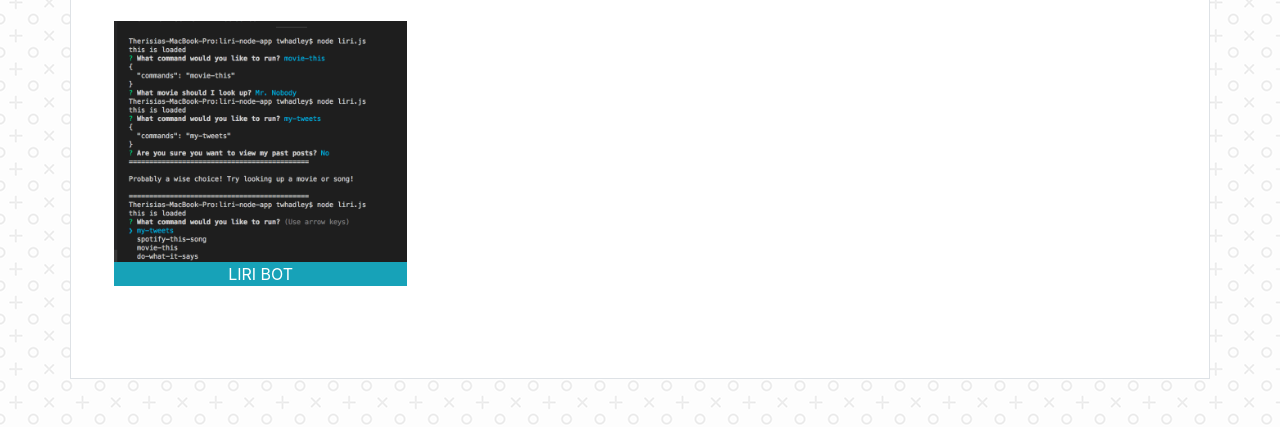
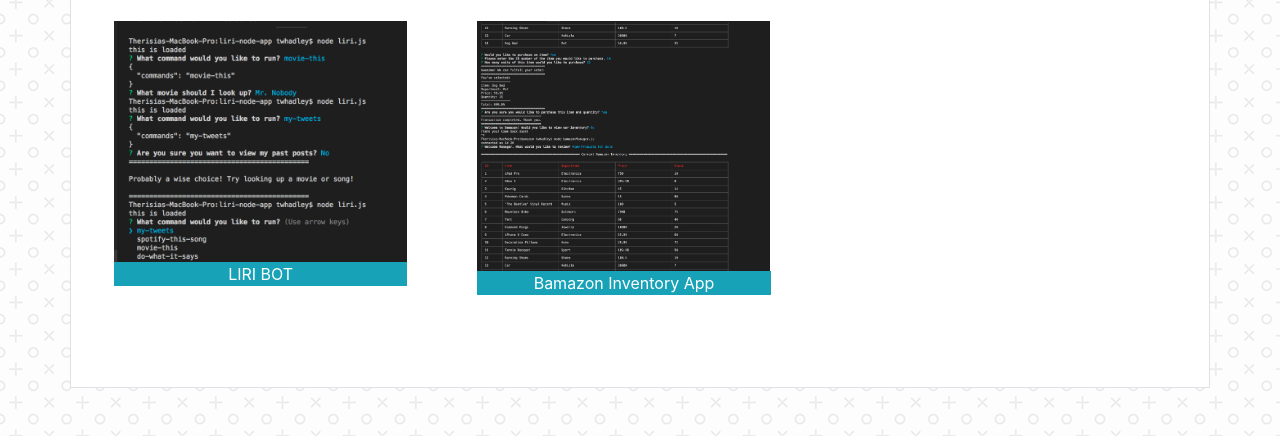
Before and after one commit to BaliGirl/Bootstrap-Portfolio, a plain HTML site: page portfolio.html in a window 1280 px wide. Shown: the part 931-1367 px from the top of the page. Drawn offline with nearby package versions, Linux system fonts and the light colour scheme.

Commit message:
uploadbamazon

```diff
--- a/portfolio.html
+++ b/portfolio.html
@@ -147,10 +147,10 @@
           </div>
           <div class="col-md-4">
             <div class="p-1">
-              <a href="">
-                <img src="" alt="" style="width:90%">
+              <a href="https://drive.google.com/file/d/1h1fz-9s2IImcMhkqwqb6Jmneuc6BMsTL/view">
+                <img src="assets/images/Bamazon_Inventory.jpg" alt="Bamazon Inventory" style="width:90%">
                 <div class="img-overlay pl-0 pr-2 mr-4">
-                  <p class="bg-info text-white text-center v-align-content"></p>
+                  <p class="bg-info text-white text-center v-align-content">Bamazon Inventory App</p>
                 </div>
               </a>
             </div>
```
Also changed, not shown: assets/images/Bamazon_Inventory.jpg (added), 2 other files.
